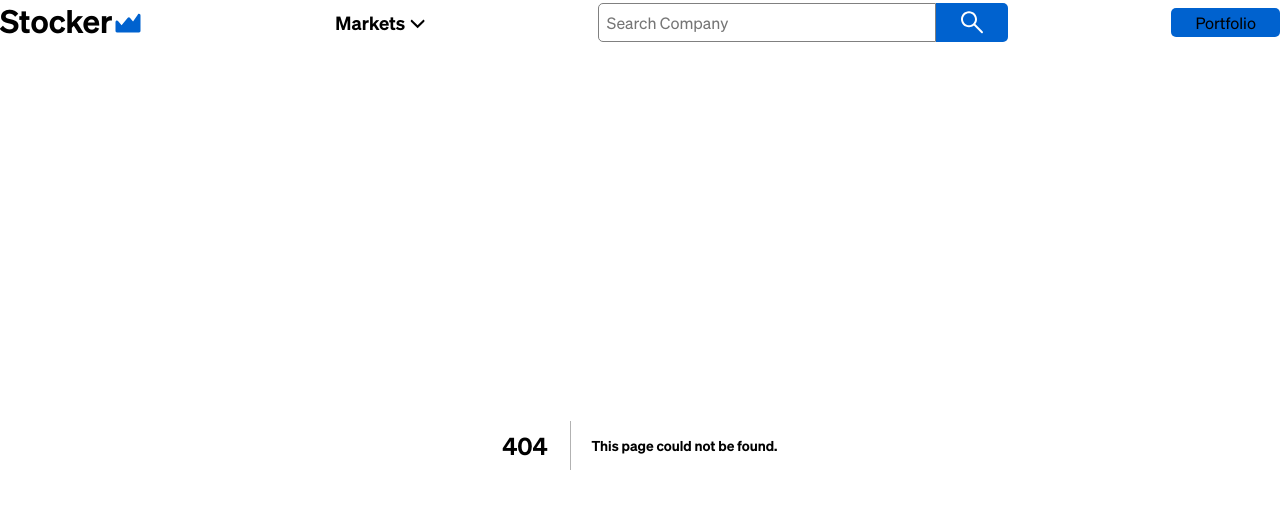
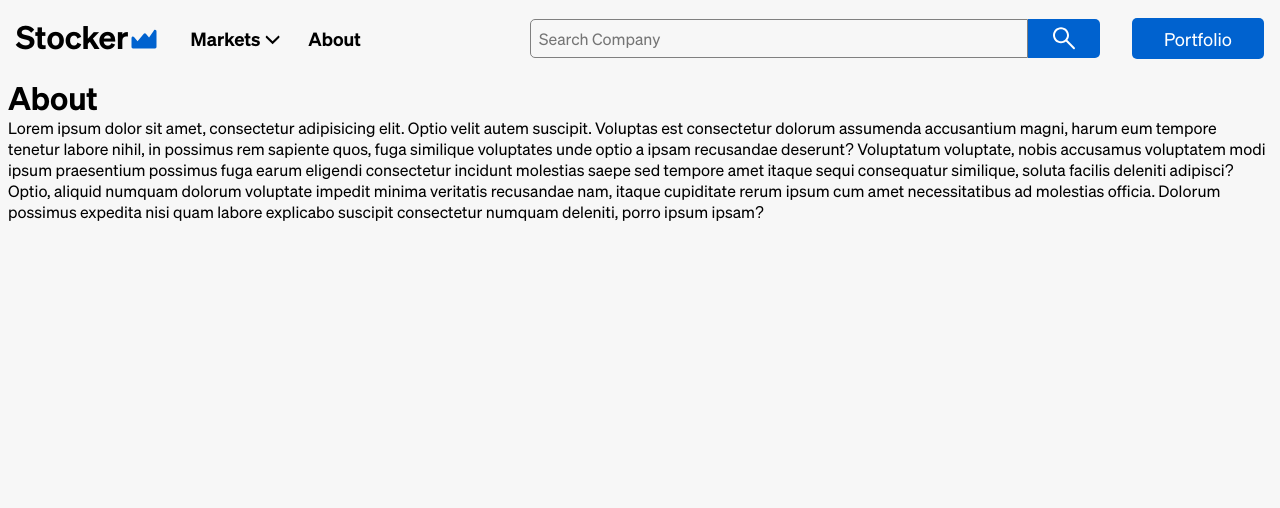
Before and after one commit to TomatoSlasher/Stocker, a Next.js app: page /about in a window 1280 px wide. Before the commit this address had no page. Shown: the top 508 px of the page. Built offline with nearby package versions, Linux system fonts and the light colour scheme.

Commit message:
full header css

```diff
--- /dev/null
+++ b/src/components/Home-Components/Hero.tsx
@@ -0,0 +1,4 @@
+const Hero = () => {
+  return;
+};
+export default Hero;
--- a/src/components/general-components/Header.module.css
+++ b/src/components/general-components/Header.module.css
@@ -2,6 +2,7 @@
   display: flex;
   justify-content: space-between;
   align-items: center;
+  margin: 1rem 0.5rem;
 }
 .logo-container {
   display: flex;
@@ -12,11 +13,12 @@
 .header-menu {
   display: flex;
   position: relative;
+  margin: 0rem 1rem;
+  margin-left: 2rem;
 }
 .markets-menu {
   font-weight: bold;
-  text-align: center;
-  width: 8rem;
+  margin-right: 2rem;
   cursor: pointer;
   position: relative;
 }
@@ -26,19 +28,23 @@
 }
 .menu-dropdown {
   position: absolute;
-  width: 8rem;
-  top: 1rem;
+  width: 12rem;
+  top: 1.4rem;
+  /* padding-top: 2rem; */
+  background-color: white;
+  box-shadow: 0 19px 38px rgba(0, 0, 0, 0.3), 0 15px 12px rgba(0, 0, 0, 0.22);
+  border-radius: 5px;
 }
 .header-menu-markets {
   font-weight: bold;
-  text-align: center;
-  padding: 0.5rem 0rem;
-  margin: 0.5rem 0rem;
+  /* text-align: center; */
+  padding: 1rem 0.3rem;
+  border-bottom: 1px solid rgb(201, 201, 201);
   cursor: pointer;
 }
 .header-menu-markets:hover {
-  background-color: rgb(224, 224, 224);
-  border-radius: 10px;
+  background-color: rgb(243, 243, 243);
+  border-radius: 5px;
 }
 .logo {
   cursor: pointer;
@@ -47,6 +53,9 @@
   border-top-left-radius: 0px;
   border-bottom-left-radius: 0px;
   padding-top: 0.3rem;
+}
+.search-button:hover {
+  background-color: #2860a1;
 }
 .search-button svg {
   padding-top: 0.2rem;
@@ -57,7 +66,7 @@
 .header-search-input {
   padding: 0rem 0.5rem;
   height: 37px;
-  width: 20rem;
+  width: 30rem;
   border: 1px solid grey;
   border-top-left-radius: 5px;
   border-bottom-left-radius: 5px;
@@ -70,3 +79,24 @@
 .header-search {
   position: relative;
 }
+.logo-markets-container {
+  display: flex;
+  justify-content: center;
+  align-items: center;
+}
+.header-about {
+  cursor: pointer;
+}
+.search-portfolio-header {
+  display: flex;
+}
+.portfolio-btn {
+  padding: 0.57rem 2rem;
+  color: white;
+  margin: 0rem 2rem;
+  margin-right: 0rem;
+  font-size: 18px;
+}
+.portfolio-btn:hover {
+  background-color: #2860a1;
+}
--- a/src/components/general-components/Header.tsx
+++ b/src/components/general-components/Header.tsx
@@ -13,6 +13,7 @@ const Header: React.FC = () => {
   return (
     <header>
       <div className={classes["header-container"]}>
+        <div className={classes["logo-markets-container"]}>
           <div className="header-logo">
             <Link href="/">
               <div className={classes["logo-container"]}>
@@ -29,11 +30,12 @@ const Header: React.FC = () => {
               </div>
             </Link>
           </div>
-        <div className={classes["header-menu"]}>
-          <h3
-            onClick={() => setMarketsDropdown(!marketsDropdown)}
-            className={classes["markets-menu"]}
+          <div
+            onMouseEnter={() => setMarketsDropdown(true)}
+            onMouseLeave={() => setMarketsDropdown(false)}
+            className={classes["header-menu"]}
           >
+            <h3 className={classes["markets-menu"]}>
               Markets
               <svg
                 width="25"
@@ -59,11 +61,19 @@ const Header: React.FC = () => {
               </div>
             )}
           </div>
+          <div className={classes["header-about"]}>
+            <Link href="/about">
+              <h3>About</h3>
+            </Link>
+          </div>
+        </div>
+        <div className={classes["search-portfolio-header"]}>
           <HeaderSearch />
           <div className="header-portfolio">
             <Link href="/portfolio">
-            <button>Portfolio</button>
+              <button className={classes["portfolio-btn"]}>Portfolio</button>
             </Link>
+          </div>
         </div>
       </div>
     </header>
--- /dev/null
+++ b/src/pages/about.tsx
@@ -0,0 +1,22 @@
+const About = () => {
+  return (
+    <div className="about-container">
+      <h1>About</h1>
+      <p className="about-text">
+        Lorem ipsum dolor sit amet, consectetur adipisicing elit. Optio velit
+        autem suscipit. Voluptas est consectetur dolorum assumenda accusantium
+        magni, harum eum tempore tenetur labore nihil, in possimus rem sapiente
+        quos, fuga similique voluptates unde optio a ipsam recusandae deserunt?
+        Voluptatum voluptate, nobis accusamus voluptatem modi ipsum praesentium
+        possimus fuga earum eligendi consectetur incidunt molestias saepe sed
+        tempore amet itaque sequi consequatur similique, soluta facilis deleniti
+        adipisci? Optio, aliquid numquam dolorum voluptate impedit minima
+        veritatis recusandae nam, itaque cupiditate rerum ipsum cum amet
+        necessitatibus ad molestias officia. Dolorum possimus expedita nisi quam
+        labore explicabo suscipit consectetur numquam deleniti, porro ipsum
+        ipsam?
+      </p>
+    </div>
+  );
+};
+export default About;
--- a/src/styles/styles.css
+++ b/src/styles/styles.css
@@ -9,6 +9,9 @@
 }
 * {
   font-family: "Buch", sans-serif !important;
+}
+body {
+  background-color: #f7f7f7;
 }
 h2,
 h1,
```
Lines whose indentation alone changed are shown as unchanged.
